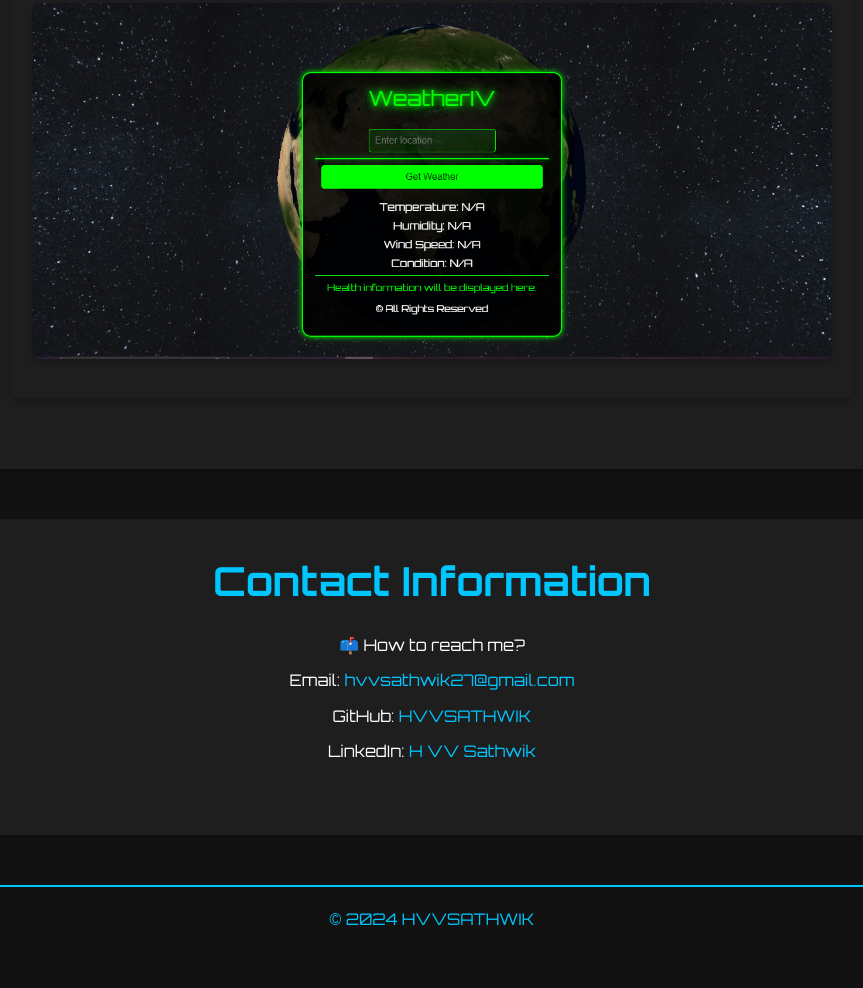
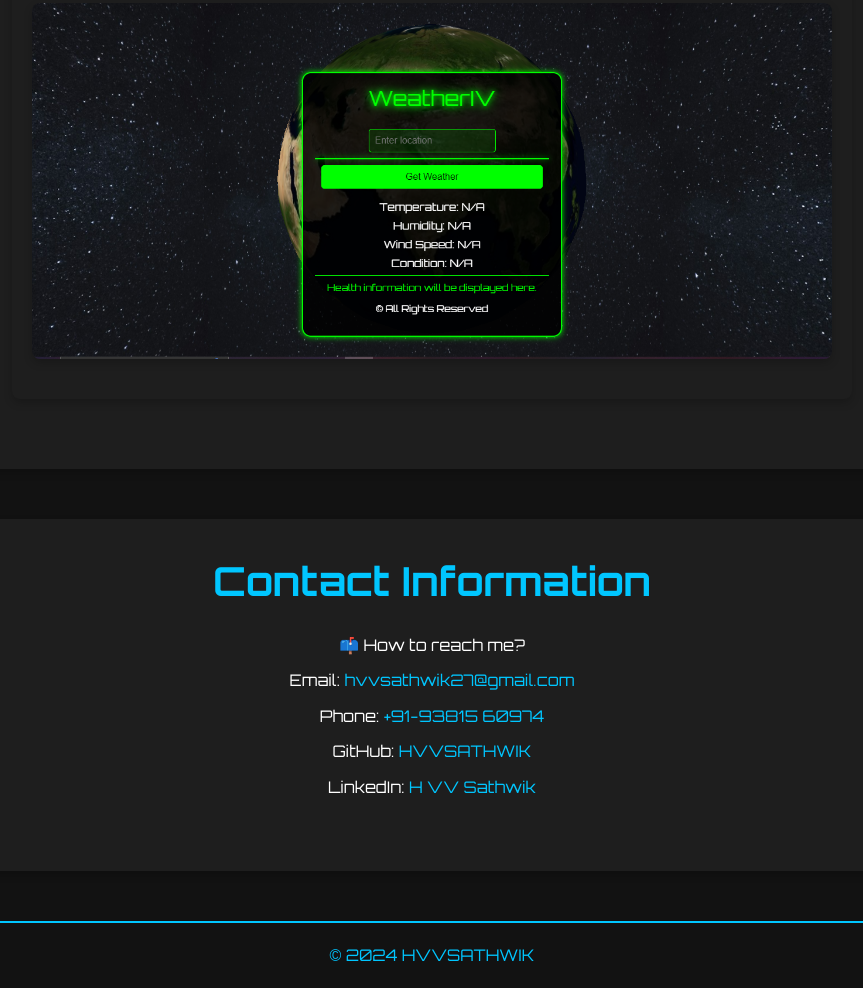
Before and after one commit to HVVSATHWIK/Myportfolio, a plain HTML site: page index.html in a window 1280 px wide. Shown: the part 1769-2757 px from the top of the page, without its empty margins (208-1071 px from the left). Before the commit the page ends 2722 px from the top, so only its background shows below. Drawn offline with Linux system fonts and the light colour scheme.

Commit message:
Add files via upload

```diff
--- a/index.html
+++ b/index.html
@@ -71,6 +71,7 @@
                 <div class="contact-info">
                     <p>📫 How to reach me?</p>
                     <p>Email: <a href="mailto:hvvsathwik27@gmail.com">hvvsathwik27@gmail.com</a></p>
+                    <p>Phone: <a href="tel:+919381560974">+91-93815 60974</a></p>
                     <p>GitHub: <a href="https://github.com/HVVSATHWIK" target="_blank" rel="noopener">HVVSATHWIK</a></p>
                     <p>LinkedIn: <a href="https://www.linkedin.com/in/h-vv-sathwik-8488882b9/" target="_blank" rel="noopener">H VV Sathwik</a></p>
                 </div>
```
